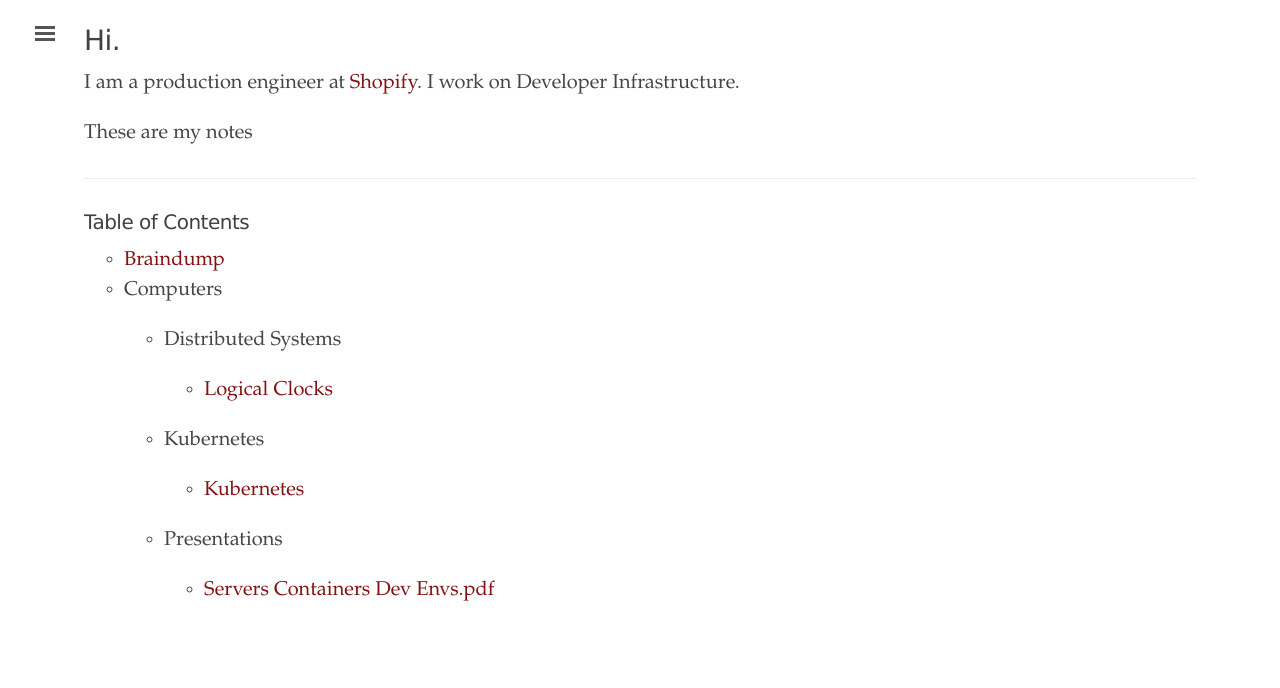
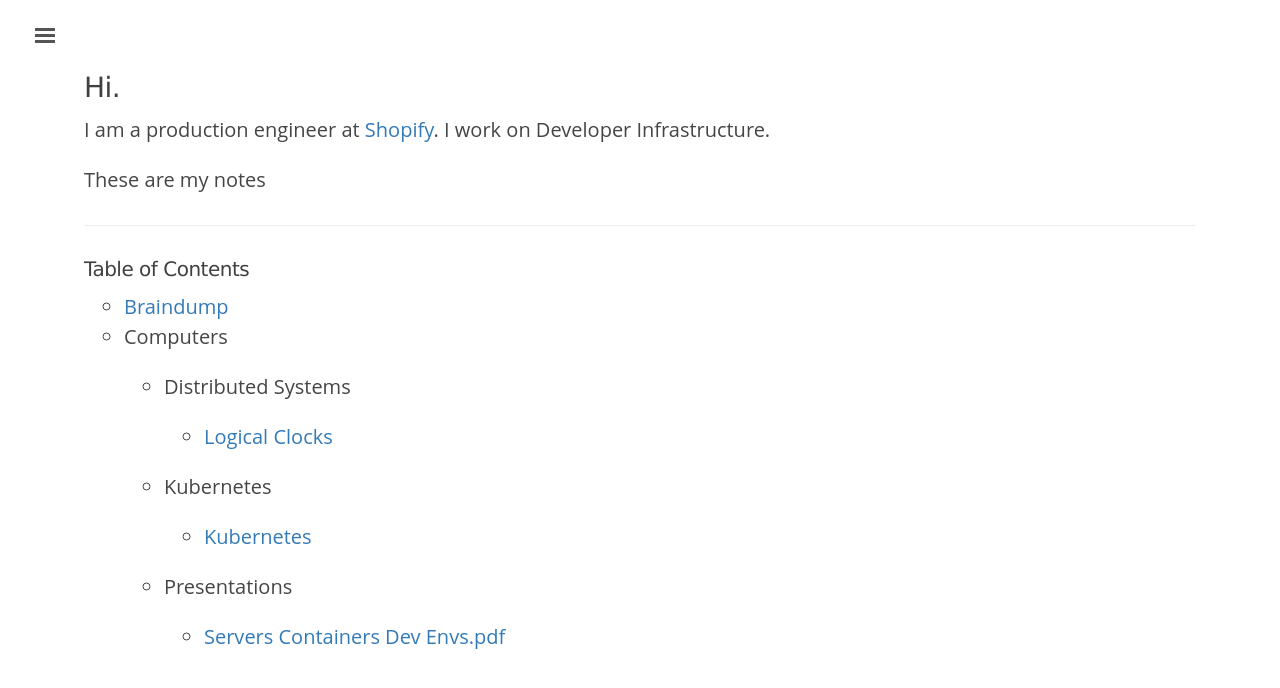
Before and after one commit to jules2689/notes, a Jekyll site: the page built from jekyll/index.html, in a window 1280 px wide. Shown: the top 688 px of the page. Built offline with Jekyll 4.4.1, drawn with Linux system fonts in a browser that asks for light colours; nearby versions of some CDN libraries.

Commit message:
New colour, fix margin

```diff
--- a/jekyll/public/css/ed.css
+++ b/jekyll/public/css/ed.css
@@ -12,7 +12,7 @@ body {
 }
 
 html {
-  font-family: "Palatino Linotype", "Book Antiqua", Palatino, serif;
+  font-family: "Source Sans Pro", "Open Sans", "Lucida Grande", "Lucida Sans Unicode", "Lucida Sans", "Tahoma", sans-serif;
   font-size: 16px;
   line-height: 1.5;
 }
@@ -43,7 +43,7 @@ body {
   width: 70%;
   margin: 0 auto;
   min-width: 300px;
-  margin: auto 70px;
+  margin: 70px auto;
 }
 
 .container {
@@ -58,7 +58,7 @@ body {
 /* links */
 
 a, .post-title a {
-  color: #841212;
+  color: #337ab7;
   text-decoration: none;
 }
 
@@ -159,13 +159,6 @@ abbr[title] {
   border-bottom: 1px dotted #e5e5e5;
 }
 
-/* Search Highlihting */
-
-mark {
-    color: white;
-    background-color: #841212;
-}
-
 /* Quotes */
 
 blockquote {
--- a/jekyll/public/css/sidebar.css
+++ b/jekyll/public/css/sidebar.css
@@ -38,7 +38,7 @@
 /* Sidebar content */
 
 .sidebar {
-  background-color: #841212;
+  background-color: #337ab7;
 }
 
 .sidebar a {
```
